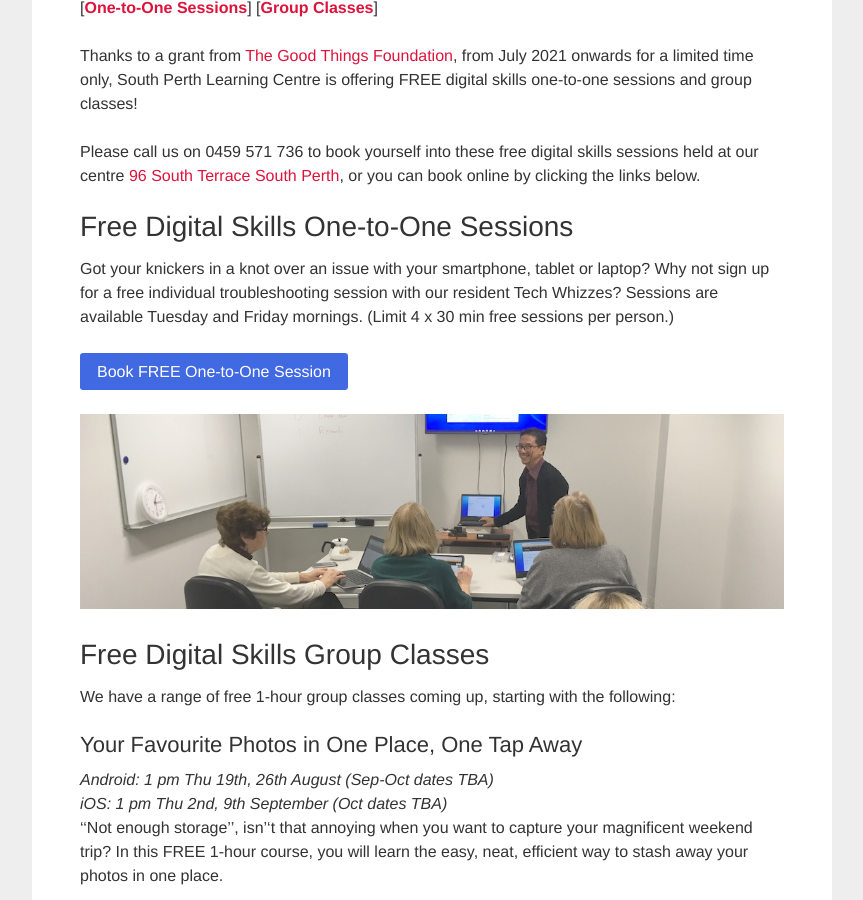
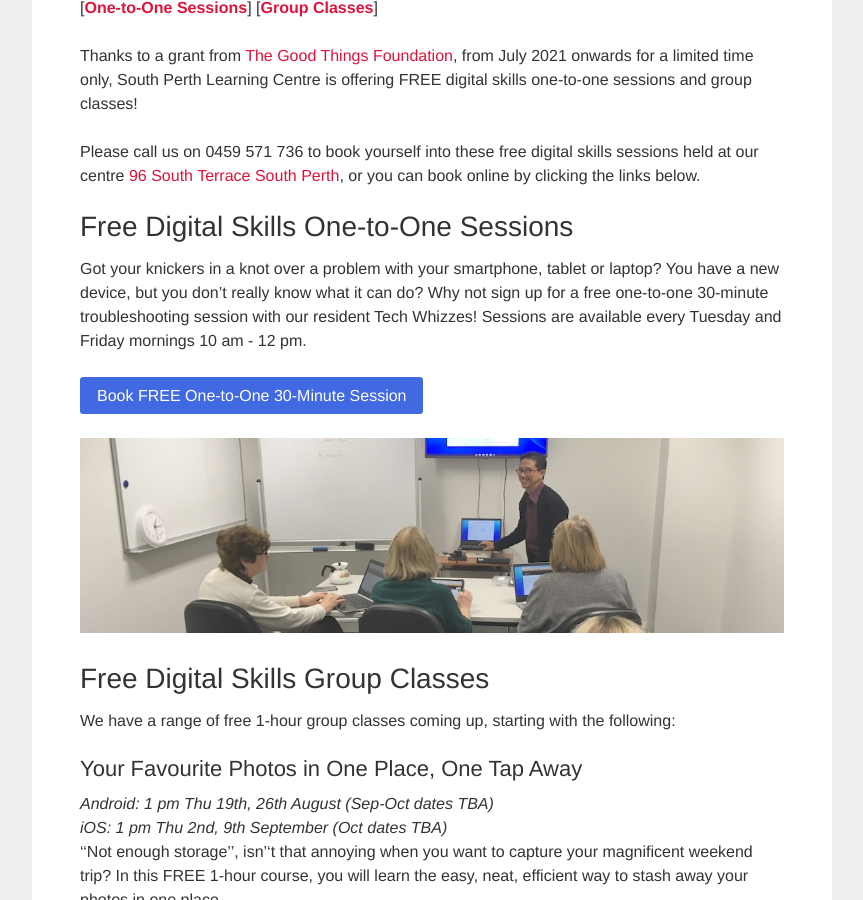
Before and after one commit to auxellbs/splconline.github.io, a Jekyll site: the page built from beconnected/index.md, in a window 1280 px wide and 900 px high, scrolled down 385 px. Shown: the whole window, without its empty margins (208-1071 px from the left). Built offline with Jekyll 4.4.1, drawn with Linux system fonts in a browser that asks for light colours.

Commit message:
Update index.md

```diff
--- a/beconnected/index.md
+++ b/beconnected/index.md
@@ -11,10 +11,10 @@ Thanks to a grant from [The Good Things Foundation](https://www.goodthingsfounda
 Please call us on 0459 571 736 to book yourself into these free digital skills sessions held at our centre [96 South Terrace South Perth](https://g.page/splcinc?share){:target="_blank"}, or you can book online by clicking the links below.
 
 ## <a name="one2one"></a> Free Digital Skills One-to-One Sessions
-Got your knickers in a knot over an issue with your smartphone, tablet or laptop? Why not sign up for a free individual troubleshooting session with our resident Tech Whizzes? Sessions are available Tuesday and Friday mornings. (Limit 4 x 30 min free sessions per person.)
+Got your knickers in a knot over a problem with your smartphone, tablet or laptop? You have a new device, but you don't really know what it can do? Why not sign up for a free one-to-one 30-minute troubleshooting session with our resident Tech Whizzes! Sessions are available every Tuesday and Friday mornings 10 am - 12 pm.
 
 
-[Book FREE One-to-One Session](https://calendly.com/splc-beconnected/digital-skills?month=2021-08){:target="_blank"}{:.btn}
+[Book FREE One-to-One 30-Minute Session](https://calendly.com/splc-beconnected/digital-skills?month=2021-08){:target="_blank"}{:.btn}
 
 <img class="img-responsive" src="../img/gumtree.jpg">
 
```
